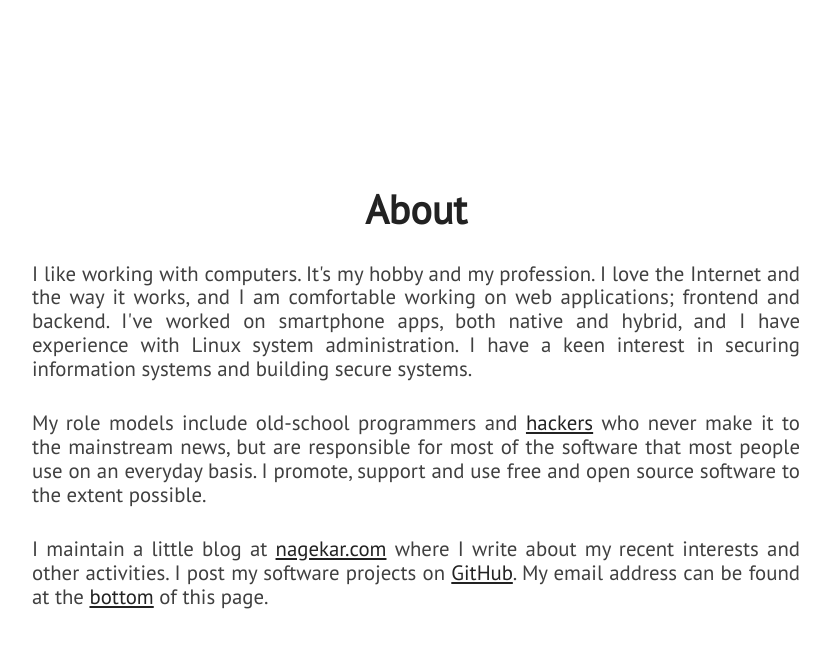
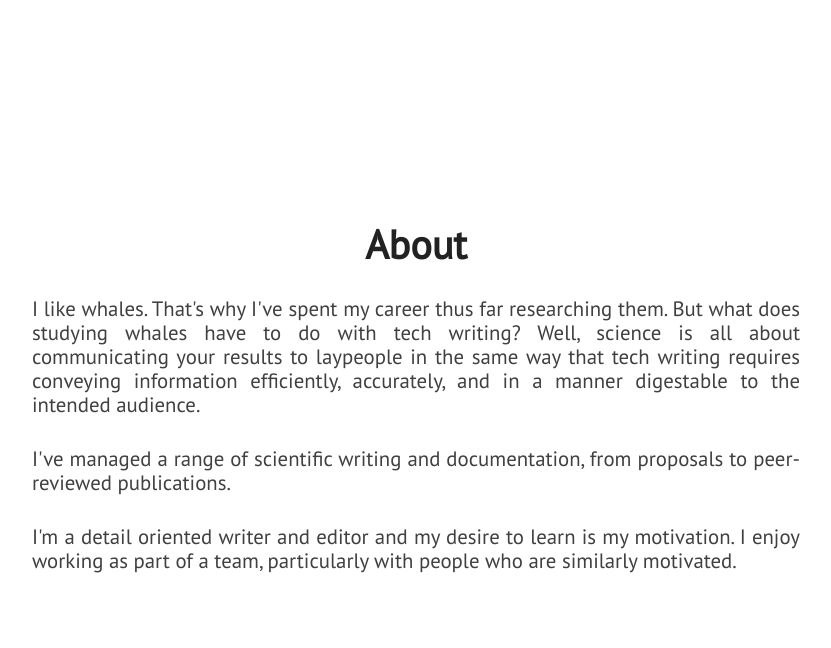
Before and after one commit to alrice12/alrice12.github.io, a Jekyll site: the page built from index.html, in a window 1280 px wide and 900 px high, scrolled down 1018 px. Shown: the top 648 px of the window, without its empty margins (224-1055 px from the left). Built offline with Jekyll 4.4.1, drawn with Linux system fonts in a browser that asks for light colours; nearby versions of some CDN libraries.

Commit message:
Update about.html

```diff
--- a/_includes/about.html
+++ b/_includes/about.html
@@ -3,13 +3,13 @@
         <div id="about-text">
             <div class="section-heading">About</div>
             <p class="paragraph-text justify-text">
-                I like working with computers. It's my hobby and my profession. I love the Internet and the way it works, and I am comfortable working on web applications; frontend and backend. I've worked on smartphone apps, both native and hybrid, and I have experience with Linux system administration. I have a keen interest in securing information systems and building secure systems.
+                I like whales. That's why I've spent my career thus far researching them. But what does studying whales have to do with tech writing? Well, science is all about communicating your results to laypeople in the same way that tech writing requires conveying information efficiently, accurately, and in a manner digestable to the intended audience.
             </p>
             <p class="paragraph-text justify-text">
-                My role models include old-school programmers and <a href="https://stallman.org/articles/on-hacking.html">hackers</a> who never make it to the mainstream news, but are responsible for most of the software that most people use on an everyday basis. I promote, support and use free and open source software to the extent possible.
+                I've managed a range of scientific writing and documentation, from proposals to peer-reviewed publications.
             </p>
             <p class="paragraph-text justify-text">
-                I maintain a little blog at <a href="{{ site.blog_url }}">nagekar.com</a> where I write about my recent interests and other activities. I post my software projects on <a href="https://github.com/{{ site.github_username }}">GitHub</a>. My email address can be found at the <span class="extra-link"><a href="#extra">bottom</a></span> of this page.
+                I'm a detail oriented writer and editor and my desire to learn is my motivation. I enjoy working as part of a team, particularly with people who are similarly motivated.
             </p>
         </div>
     </section>
```
